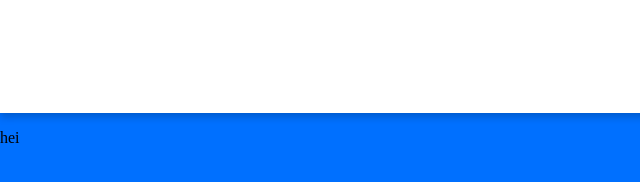
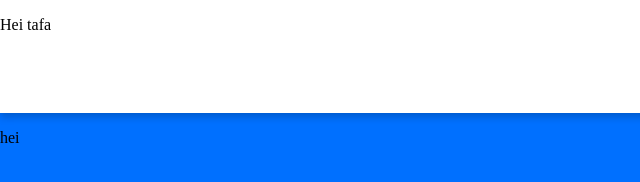
Before and after one commit to Tafaha/Dafe1200, a plain HTML site: page home_page.html in a window 1280 px wide. Shown: the full height of the page, 0-640 px from the left. Drawn offline with Linux system fonts and the light colour scheme.

Commit message:
Update home_page.html

```diff
--- a/home_page.html
+++ b/home_page.html
@@ -10,6 +10,7 @@
       <a href="#contact">Contact us</a>
       <a href="#features">Features</a>
       <a href="#home">Home</a>
+      <p>Hei tafa</p>
     </div>
     <p>hei<p>
   </body>
```
